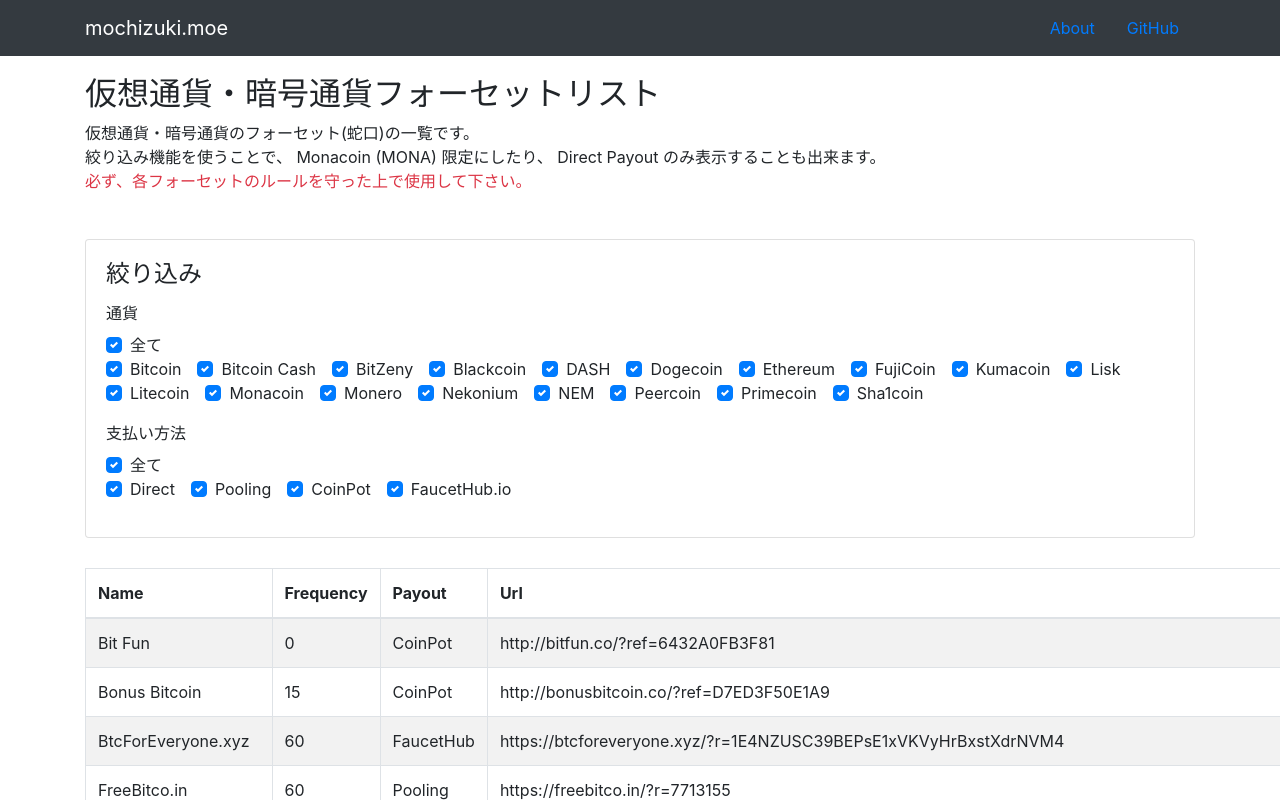
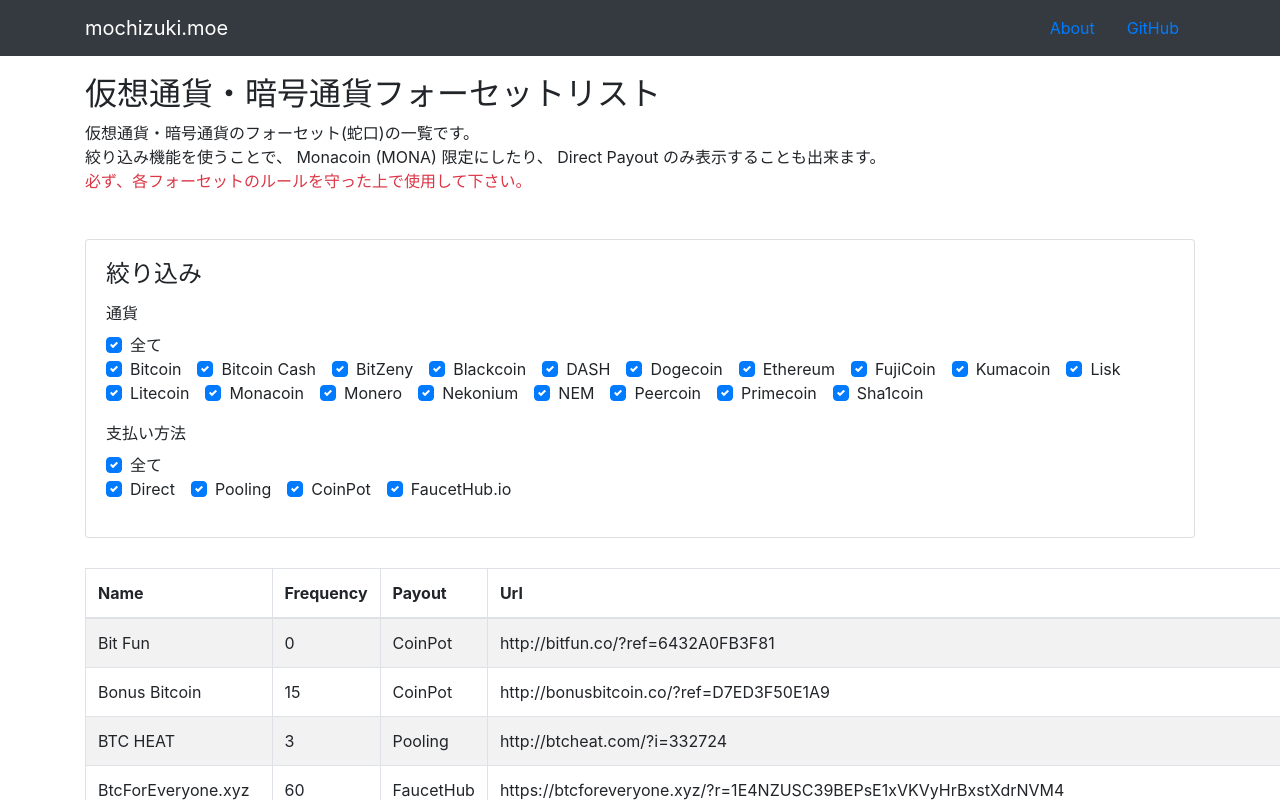
Before and after one commit to mika-archived/ccfaucet.mochizuki.moe, a Vue app: page /#/ in a window 1280 px wide. Shown: the top 800 px of the page. Built offline with nearby package versions, Linux system fonts and the light colour scheme; no server answers.

Commit message:
BTC HEAD 追加

```diff
--- a/src/components/Root.vue
+++ b/src/components/Root.vue
@@ -75,7 +75,7 @@
       const _faucets = _.sortBy(require(`../data/faucets/${w.name.toLowerCase().replace(' ', '-')}.json`), (w) => w.name.toLowerCase())
       _.forEach(_faucets, (v) => {
         if (b) {
-          v.url = v.url.replace(/(\?)?r(ef)?(=|\/).*/g, '')
+          v.url = v.url.replace(/(\?)?(ref|r|i)(=|\/).*/g, '')
         }
         faucets.push(Object.assign(v, {currency: w.symbol}))
       })
--- a/src/data/faucets/bitcoin.json
+++ b/src/data/faucets/bitcoin.json
@@ -35,5 +35,12 @@
     "frequency": 5,
     "payout": "FaucetHub",
     "url": "https://www.xfaucet.net/bitcoin/?r=1E4NZUSC39BEPsE1xVKVyHrBxstXdrNVM4"
+  },
+  {
+    "name": "BTC HEAT",
+    "frequency": 3,
+    "payout": "Pooling",
+    "url": "http://btcheat.com/?i=332724",
+    "min": 0.002
   }
 ]
```
Also changed, not shown: 9 other files (tests, documents, lock files or other folders).
